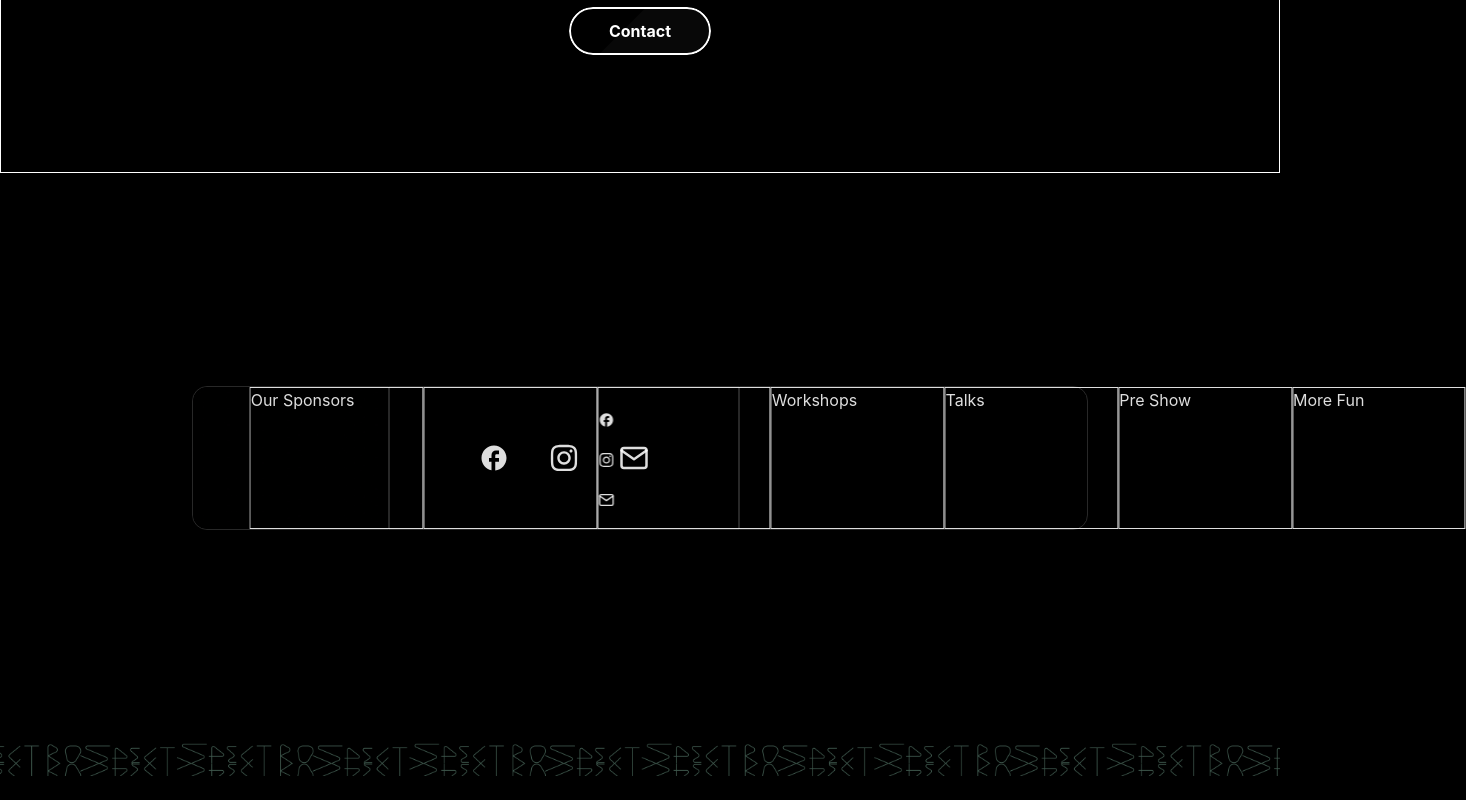
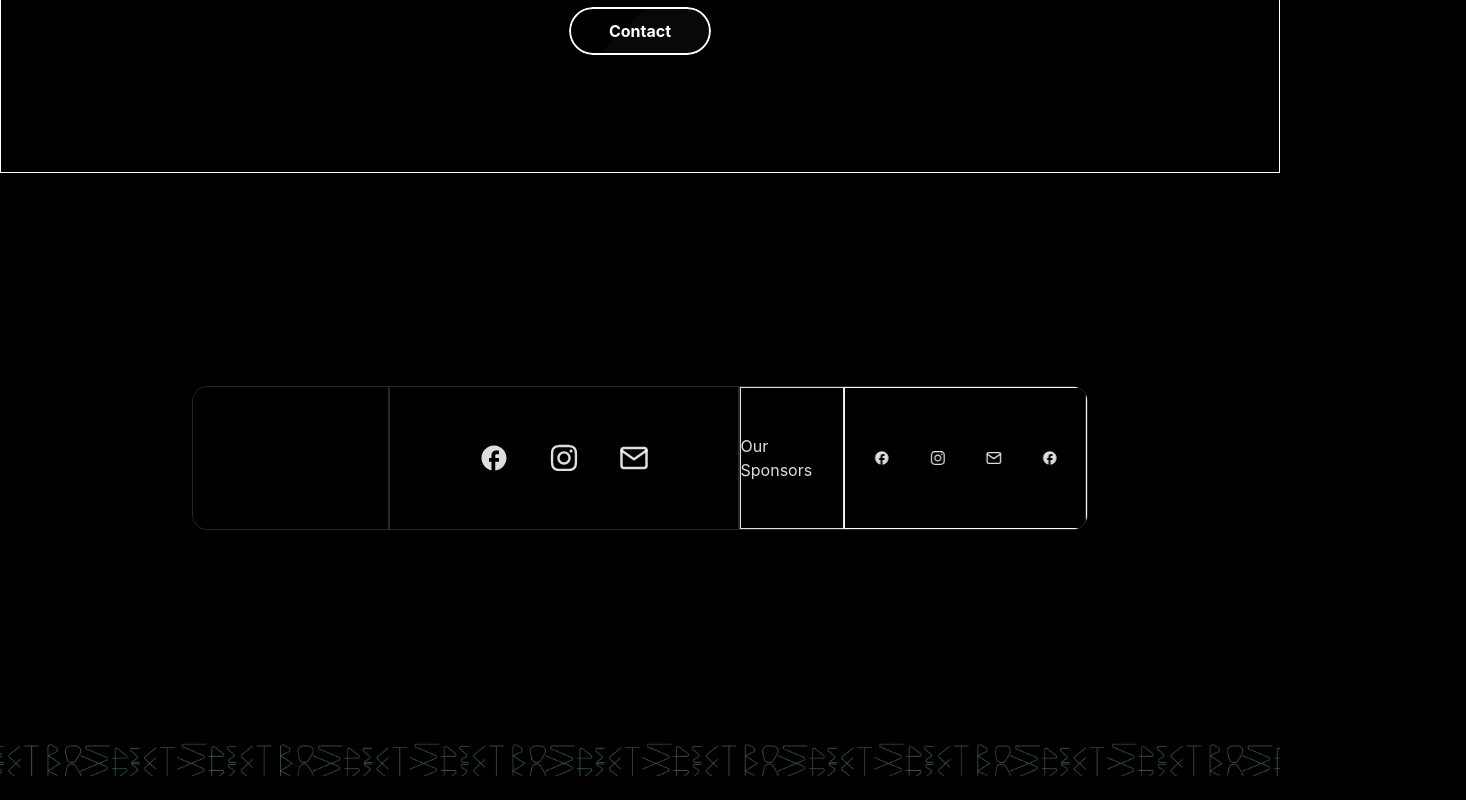
Before and after one commit to IEEE-FISAT-SB-WEBCOM/SpectroSpect-Main, a React (Vite) app in the folder frontend/: page / in a window 1280 px wide. Shown: the part 3434-4234 px from the top of the page, 1466 px wide, since content can reach past the window. Built offline with nearby package versions, Linux system fonts and the light colour scheme.

Commit message:
Footer Animation

```diff
--- a/frontend/src/App.css
+++ b/frontend/src/App.css
@@ -48,15 +48,33 @@ h1{
 #fb3{
   border-top-right-radius: 15px;
   border-bottom-right-radius: 15px;
-  /* overflow-x: hidden; */
+  display: flex;
+  justify-content: flex-start;
+  overflow-x: hidden;
 }
 
 #fb3 div{
-  min-width: 50%;
+  display: flex;
   height: 100%;
   border: 1px solid ;
-  animation: slideAnimation 5s 1s infinite linear;
+  justify-content: center;
+  align-items: center;
 }
+
+#footer-slider-1{
+  min-width: 30%;
+  animation: opacityIG 10s infinite;
+}
+
+#footer-slider-2,#footer-slider-3{
+  min-width: 70%;
+}
+
+#footer-slider-3{
+  animation: slideAnimation 10s 1s infinite linear forwards;
+}
+
+
 
 .fb2-icons{
   height: 5vh;
@@ -73,12 +91,20 @@ h1{
   margin-left: 27%;
 }
 
-
 @keyframes slideAnimation {
   0%{
     transform: translateX(0%);
   }
-  100%{
-    transform: translateX(-500%);
+  50%,100%{
+    transform: translateX(-100%);
   }
 }
+
+@keyframes opacityIG {
+  0%{
+    opacity: 0;
+  }
+  50%,100%{
+    opacity: 1;
+  }
+}
--- a/frontend/src/components/footer.jsx
+++ b/frontend/src/components/footer.jsx
@@ -37,14 +37,15 @@ const Footer = () => {
                     <a className="hover:cursor-pointer hover:text-gray-400 transition duration-500"><FiMail /></a>
                 </div>
                 <div className="footer-Box" id="fb3">
-                  <div>
+                  <div id="footer-slider-1">
                     Our Sponsors
                   </div>
-                  <div></div>
-                  <div>
+                  <div id="footer-slider-2"></div>
+                  <div id="footer-slider-3">
                     <a className="hover:cursor-pointer hover:text-gray-400 transition duration-500 "><MdFacebook /></a>
                     <a className="hover:cursor-pointer hover:text-gray-400 transition duration-500"><FaInstagram /></a>
                     <a className="hover:cursor-pointer hover:text-gray-400 transition duration-500"><FiMail /></a>
+                    <a className="hover:cursor-pointer hover:text-gray-400 transition duration-500 "><MdFacebook /></a>
                   </div>
                   <div>Workshops</div>
                   <div>Talks</div>
```
